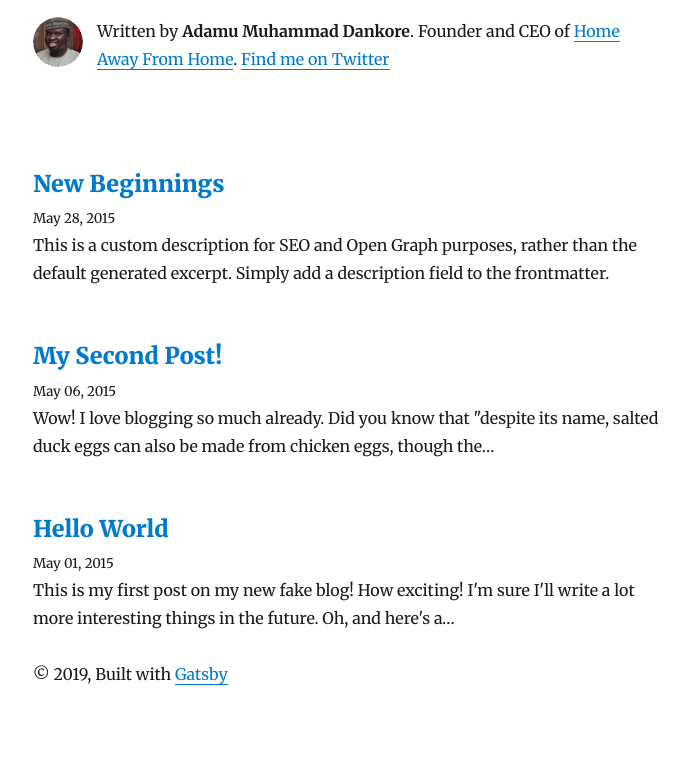
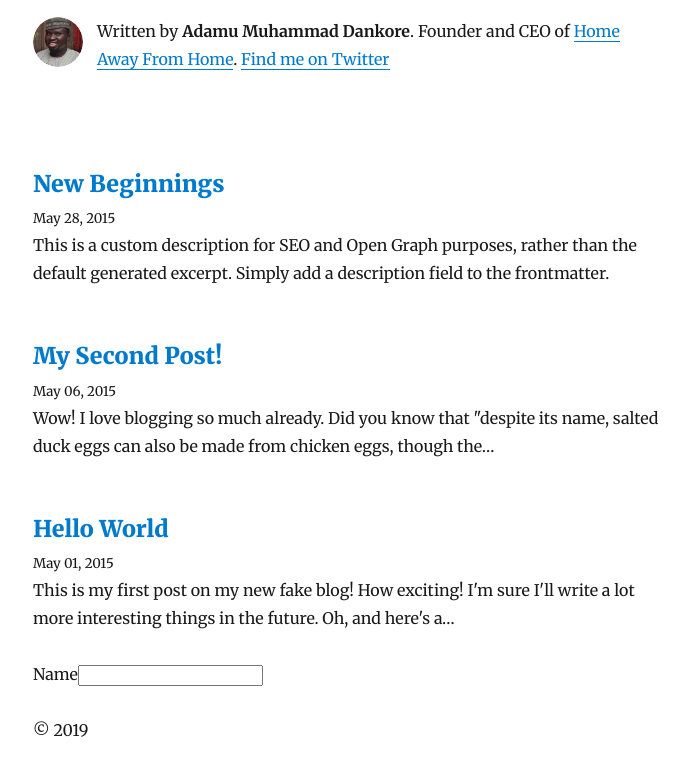
Before and after one commit to dankore/blog, a Gatsby site: page / in a window 1280 px wide. Shown: the part 137-912 px from the top of the page, without its empty margins (292-981 px from the left). Before the commit the page ends 867 px from the top, so only its background shows below. Built offline with nearby package versions, Linux system fonts and the light colour scheme; Gatsby itself is replaced by a stand-in of ours; some packages are replaced by stand-ins of ours.

Commit message:
create form

```diff
--- /dev/null
+++ b/src/components/form.js
@@ -0,0 +1,16 @@
+import React from 'react'
+
+ class Form extends React.Component {
+     render() {
+          return (
+      <div>
+        <form>
+            <labe>Name</labe>
+            <input type="text" />
+        </form>
+      </div>
+    )
+     }
+ }
+
+export default Form
--- a/src/components/layout.js
+++ b/src/components/layout.js
@@ -2,6 +2,7 @@ import React from "react"
 import { Link } from "gatsby"
 
 import { rhythm, scale } from "../utils/typography"
+import Form from "./form"
 
 class Layout extends React.Component {
   render() {
@@ -63,9 +64,9 @@ class Layout extends React.Component {
         <header>{header}</header>
         <main>{children}</main>
         <footer>
-          © {new Date().getFullYear()}, Built with
+          <Form />
+          © {new Date().getFullYear()}
           {` `}
-          <a href="https://www.gatsbyjs.org">Gatsby</a>
         </footer>
       </div>
     )
```
